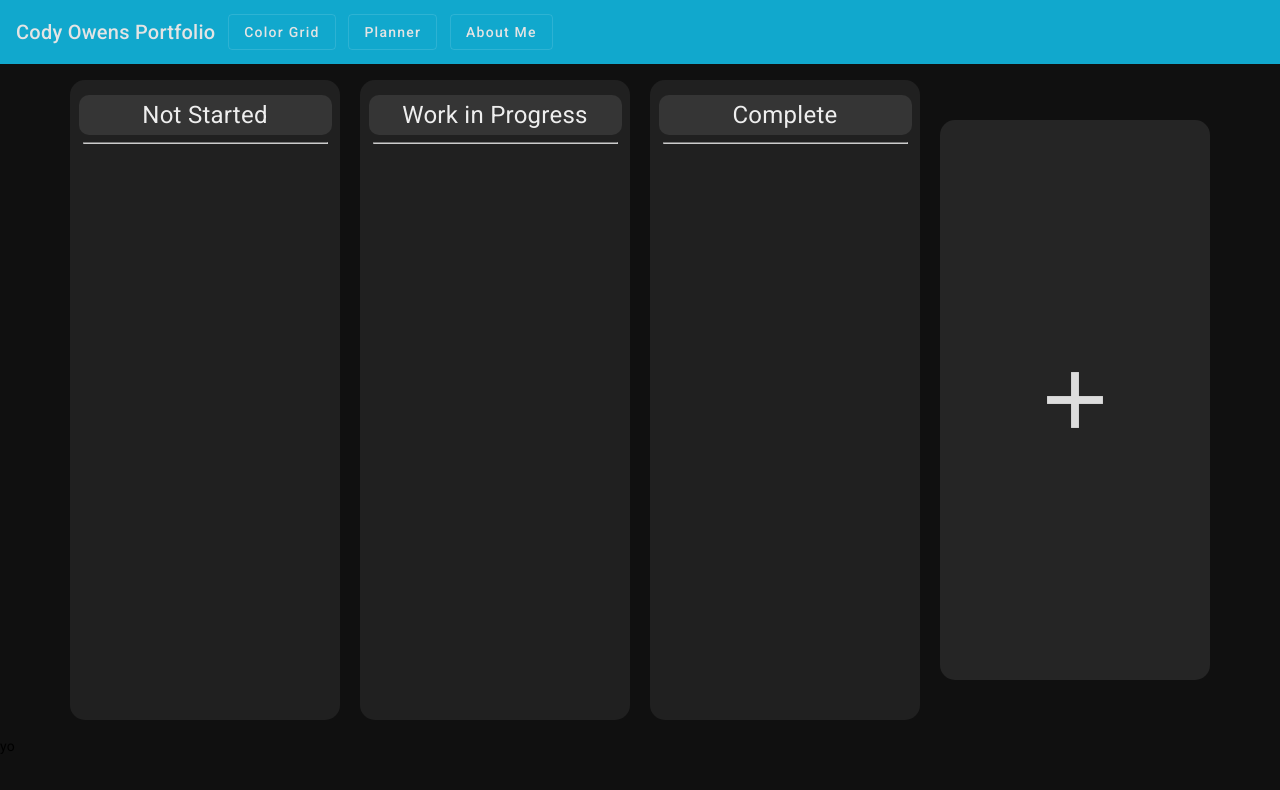
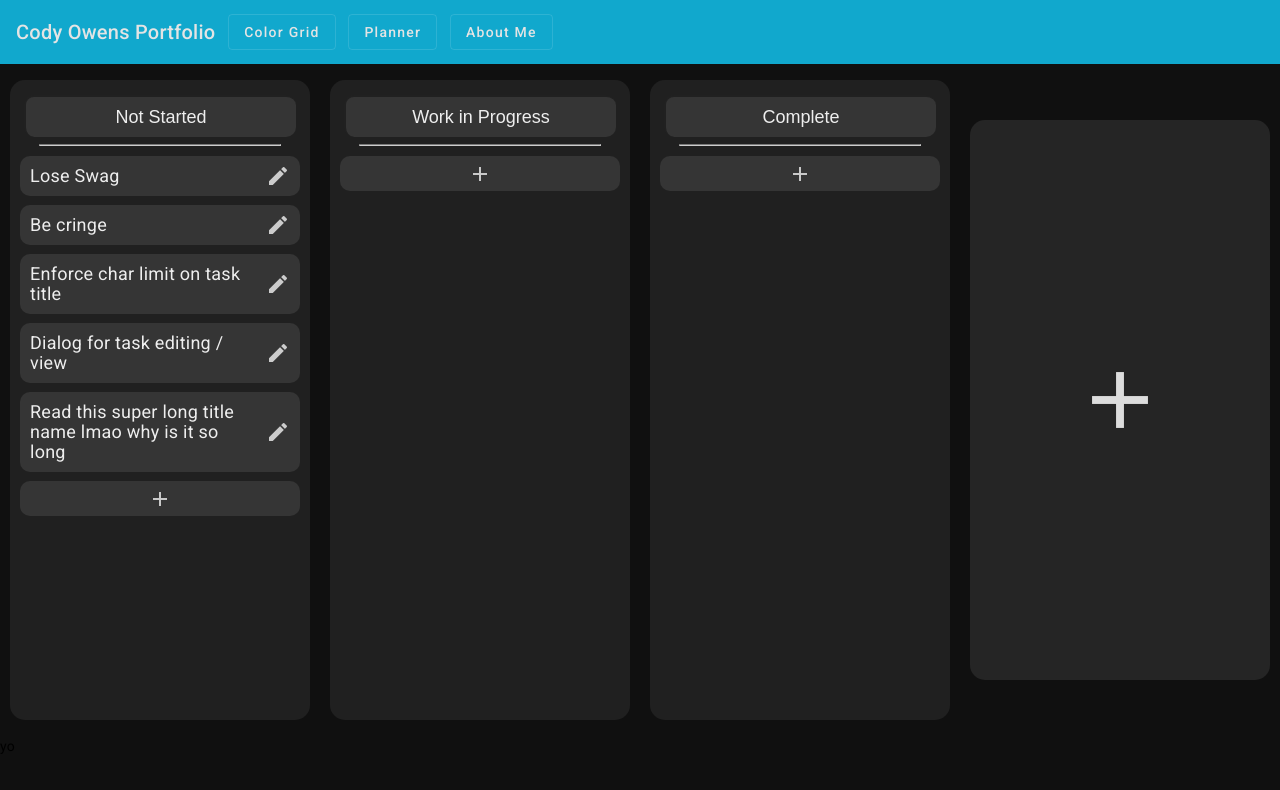
Before and after one commit to Cheesemanxl/2024-portfolio, an Angular app: page /planner in a window 1280 px wide. Shown: the top 790 px of the page. Built offline with nearby package versions, Linux system fonts and the light colour scheme.

Commit message:
Continue iteration, styling changes, ability to add tasks and categories

```diff
--- a/src/app/components/planner/planner.component.html
+++ b/src/app/components/planner/planner.component.html
@@ -1,14 +1,45 @@
 <div class="planner-content">
-  <div class="category-panel" *ngFor="let category of categories; index as i;">
-    <span class="category-title">{{category.title}}</span>
-    <hr class="divider">
-    <div class="task-box"></div>
+  <div class="scrollable-content">
+    <div
+      class="category-panel"
+      *ngFor="let category of categories; index as categoryIndex"
+    >
+      <input
+        class="category-title"
+        [value]="category.title"
+        (change)="onTitleInputChange(category, $event)"
+      />
+      <hr class="divider" />
+      <div class="task-box">
+        <span
+          class="task"
+          *ngFor="let task of category.tasks; index as taskIndex"
+        >
+          <p class="task-title">{{ task.title }}</p>
+          <mat-icon
+            aria-hidden="false"
+            aria-label="Edit task icon"
+            fontIcon="edit"
+            class="edit-task-icon"
+          ></mat-icon>
+        </span>
+        <div class="add-task-button" (click)="addTask(category)">
+          <mat-icon
+            aria-hidden="false"
+            aria-label="Add task icon"
+            fontIcon="add"
+            class="add-task-icon"
+          ></mat-icon>
+        </div>
+      </div>
     </div>
     <div class="add-category-button" (click)="addCategory()">
       <mat-icon
         aria-hidden="false"
         aria-label="Add category icon"
         fontIcon="add"
-      class="add-icon"></mat-icon>
+        class="add-category-icon"
+      ></mat-icon>
     </div>
   </div>
+</div>
--- a/src/app/components/planner/planner.component.scss
+++ b/src/app/components/planner/planner.component.scss
@@ -2,8 +2,17 @@
   display: flex;
   flex-direction: row;
   align-items: center;
-  justify-content: center;
-  margin: auto;
+  max-width: 100vw;
+  white-space: nowrap;
+  overflow-x: auto;
+  scrollbar-color: #303030 #606060;
+  scrollbar-width: auto;
+}
+.scrollable-content {
+  display: flex;
+  flex-direction: row;
+  align-items: center;
+  white-space: nowrap;
 }
 .category-panel {
   display: flex;
@@ -11,27 +20,66 @@
   align-items: center;
   background-color: #202020;
   border-radius: 15px;
-  width: 270px;
+  min-width: 300px;
   height: 80vh;
   margin: 2vh 10px;
 }
 .category-title {
   display: flex;
   margin: 15px 10px 0px 10px;
-  padding: 0px 5px;
+  padding: 0px;
   border-radius: 10px;
+  border-bottom: 0;
+  border-right: 0;
   background-color: #353535;
-  justify-content: center;
-  align-items: center;
+  text-align: center;
   color: #eeeeee;
   min-width: 90%;
   height: 40px;
-  font-size: x-large;
+  font-size: large;
   text-wrap: nowrap;
 }
 .divider {
-  width: 90%;
+  width: 80%;
   border-color: #cccccc;
+}
+.task {
+  display: flex;
+  flex-direction: row;
+  align-items: center;
+  justify-content: space-between;
+  background-color: #353535;
+  border-radius: 10px;
+  margin: 3px 0px 9px 0px;
+  max-width: 280px;
+}
+.task-title {
+  color: #eeeeee;
+  white-space: wrap;
+  font-size: large;
+  margin: 10px 10px;
+  max-width: 80%
+}
+.edit-task-icon {
+  color: #cccccc;
+  margin-right: 10px;
+  cursor: pointer;
+}
+.add-task-icon {
+  color: #cccccc;
+  cursor: pointer;
+}
+.add-task-button {
+  background-color: #353535;
+  border-radius: 10px;
+  margin: 3px 0px 9px 0px;
+  width: 280px;
+  height: 35px;
+  cursor: pointer;
+  display: flex;
+  flex-direction: row;
+  justify-content: center;
+  align-items: center;
 }
 .add-category-button {
   display: flex;
@@ -41,11 +89,11 @@
   cursor: pointer;
   background-color: #252525;
   border-radius: 15px;
-  width: 270px;
+  min-width: 300px;
   height: 70vh;
   margin: 2vh 10px;
 }
-.add-icon {
+.add-category-icon {
   color: #dddddd;
   font-size: 6rem;
   height: 6rem;
--- a/src/app/components/planner/planner.component.ts
+++ b/src/app/components/planner/planner.component.ts
@@ -4,7 +4,7 @@ import { MatIconModule } from '@angular/material/icon';
 
 export interface Task {
   title: string;
-  desc: string;
+  description: string;
 }
 
 export interface Category {
@@ -26,7 +26,28 @@ export class PlannerComponent {
   categories: Category[] = [
     {
       title: 'Not Started',
-      tasks: []
+      tasks: [
+        {
+          title: 'Lose Swag',
+          description: 'Nooooooo'
+        },
+        {
+          title: 'Be cringe',
+          description: 'Nooooooo'
+        },
+        {
+          title: 'Enforce char limit on task title',
+          description: 'Nooooooo'
+        },
+        {
+          title: 'Dialog for task editing / view',
+          description: 'Nooooooo'
+        },
+        {
+          title: 'Read this super long title name lmao why is it so long',
+          description: 'Nooooooo'
+        },
+      ]
     },
     {
       title: 'Work in Progress',
@@ -35,10 +56,18 @@ export class PlannerComponent {
     {
       title: 'Complete',
       tasks: []
-    },
+    }
   ];
 
   addCategory(): void {
     this.categories.push({title: '', tasks: []});
   }
+
+  addTask(category: Category): void {
+    category.tasks.push({title: 'New Task', description: 'Default Description'});
+  }
+
+  onTitleInputChange(category: Category, event: any): void {
+    category.title = event.target.value;
+  }
 }
```
Lines whose indentation alone changed are shown as unchanged.
